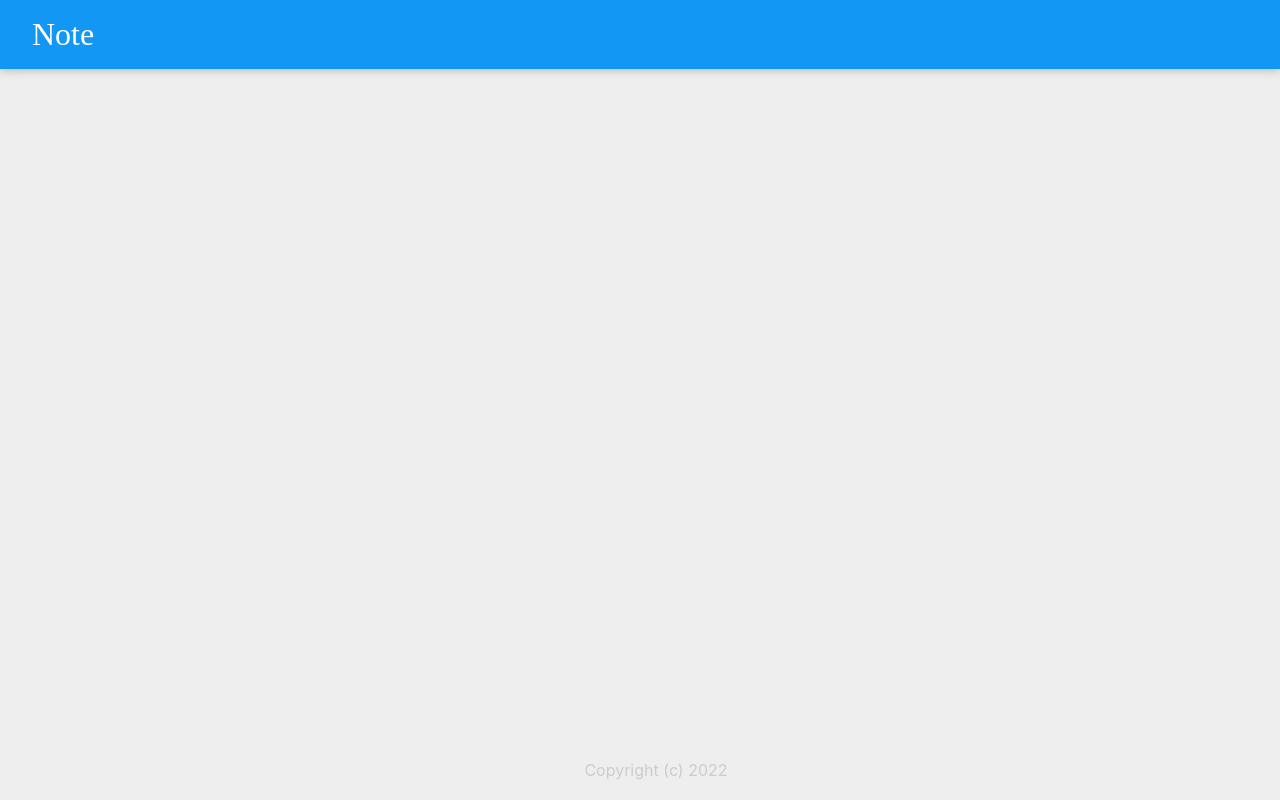
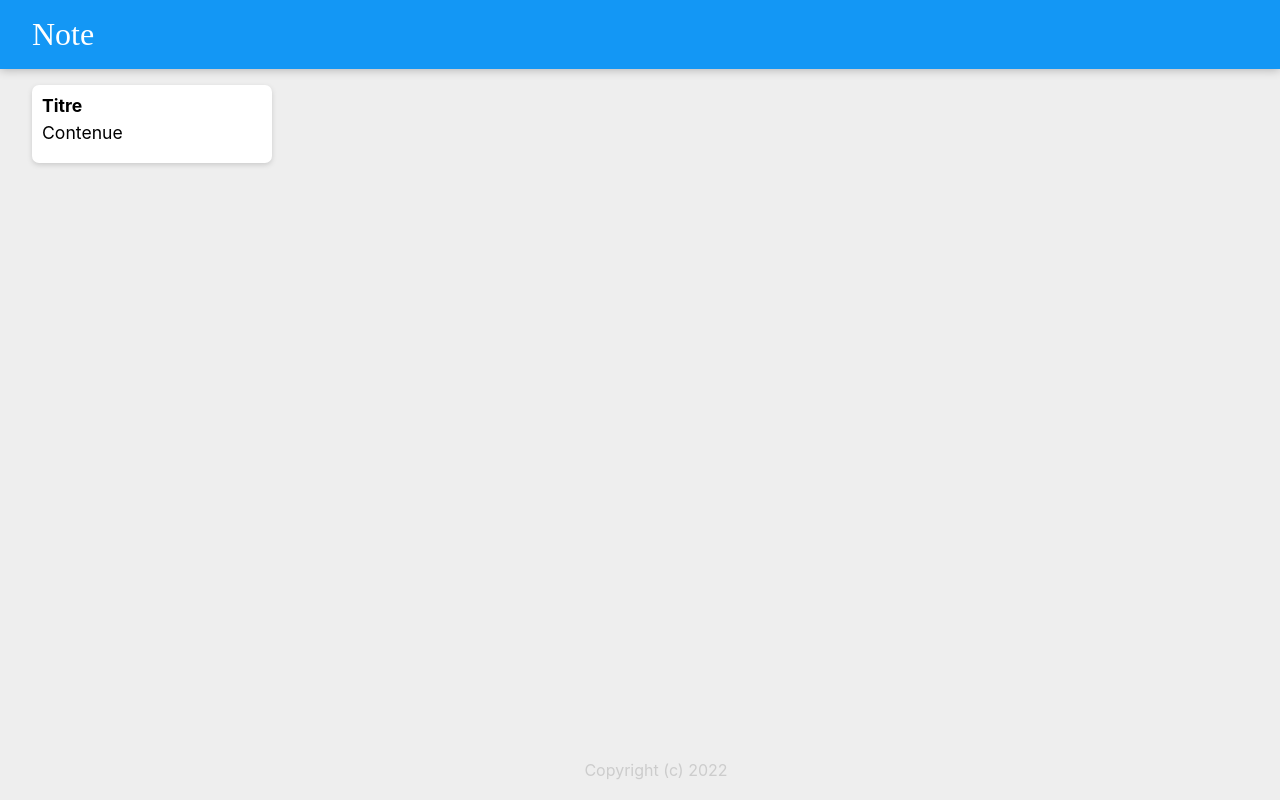
Before and after one commit to pierro7583/note_v1, a React (Create React App) app in the folder note_v1/: page / in a window 1280 px wide. Built offline with nearby package versions, Linux system fonts and the light colour scheme; a web font is replaced by a local one.

Commit message:
Create Note component

```diff
--- a/note_v1/src/App.js
+++ b/note_v1/src/App.js
@@ -2,11 +2,13 @@ import React from "react";
 import './App.css';
 import Header from "./components/Header.jsx";
 import Footer from "./components/Footer.jsx";
+import Note from "./components/Note.jsx";
 
 function App() {
   return (
     <div>
       <Header/>
+      <Note/>
       <Footer/>
     </div>
   );
--- /dev/null
+++ b/note_v1/src/components/Note.jsx
@@ -0,0 +1,14 @@
+import React from "react";
+
+function Note(){
+    return (
+
+    <div className="note">
+    <h1>Titre</h1>
+    <p>Contenue</p>
+    </div>
+
+    );
+}
+
+export default Note;
```
